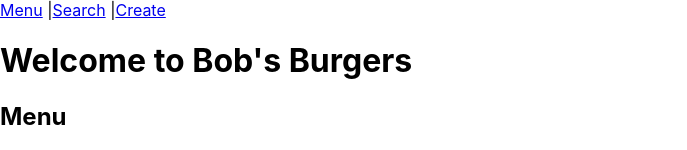
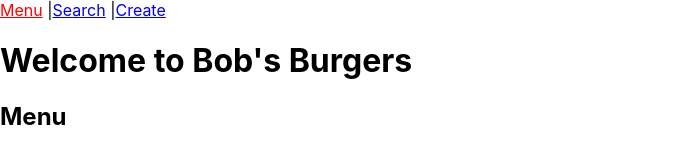
Before and after one commit to kenjelly22/bobs-burgers-of-the-day, a React (Create React App) app: page / in a window 1280 px wide. Shown: the top 150 px of the page, without its empty margins (0-687 px from the left). Built offline with nearby package versions, Linux system fonts and the light colour scheme; data requests are answered from the project's data file.

Commit message:
Changed Links to NavLinks for custom styling

```diff
--- a/src/components/NavBar.js
+++ b/src/components/NavBar.js
@@ -1,11 +1,11 @@
-import {Link} from "react-router-dom"
+import {NavLink} from "react-router-dom"
 import "./NavBar.css"
 
 const NavBar = () => {
   return (
     <nav>
-      <Link to="/">Menu</Link> |<Link to="/search">Search</Link> |
-      <Link to="/create">Create</Link>
+      <NavLink to="/">Menu</NavLink> |<NavLink to="/search">Search</NavLink> |
+      <NavLink to="/create">Create</NavLink>
     </nav>
   )
 }
```
